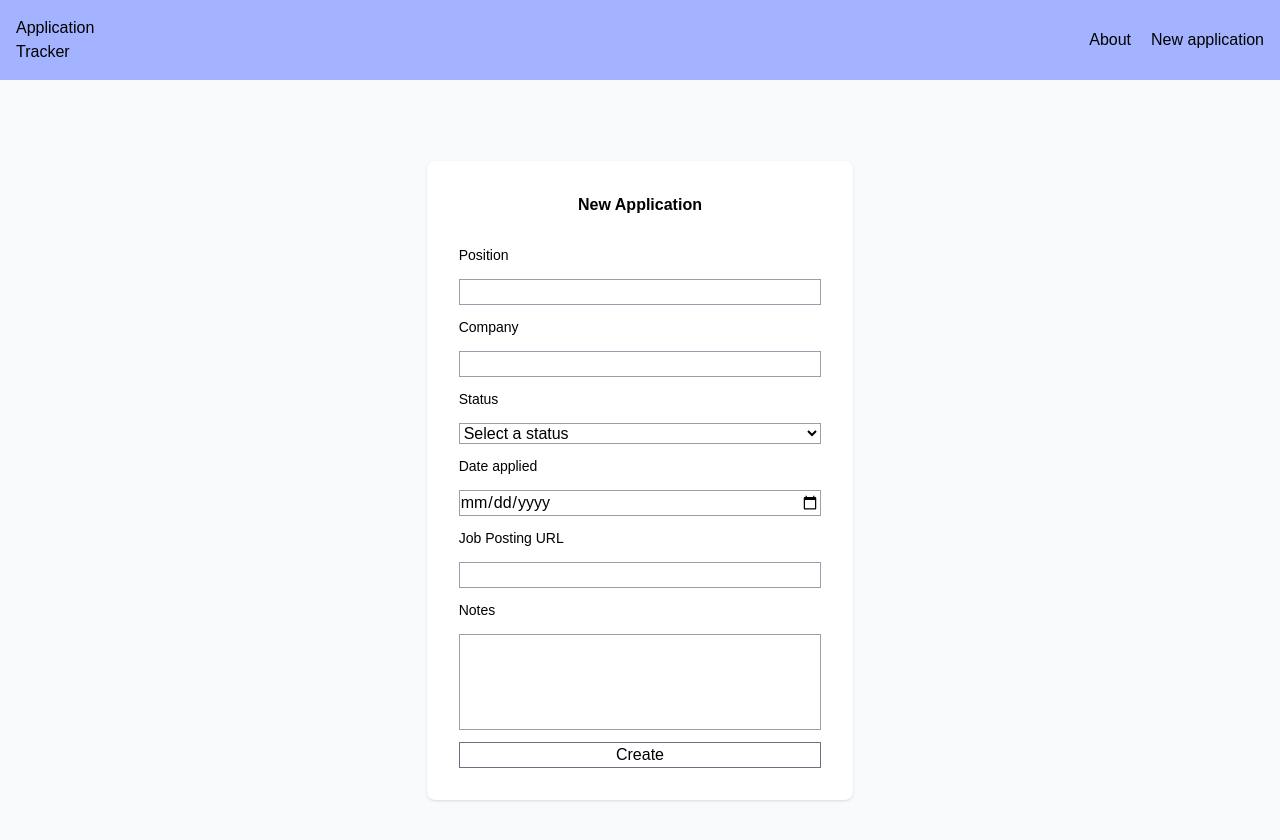
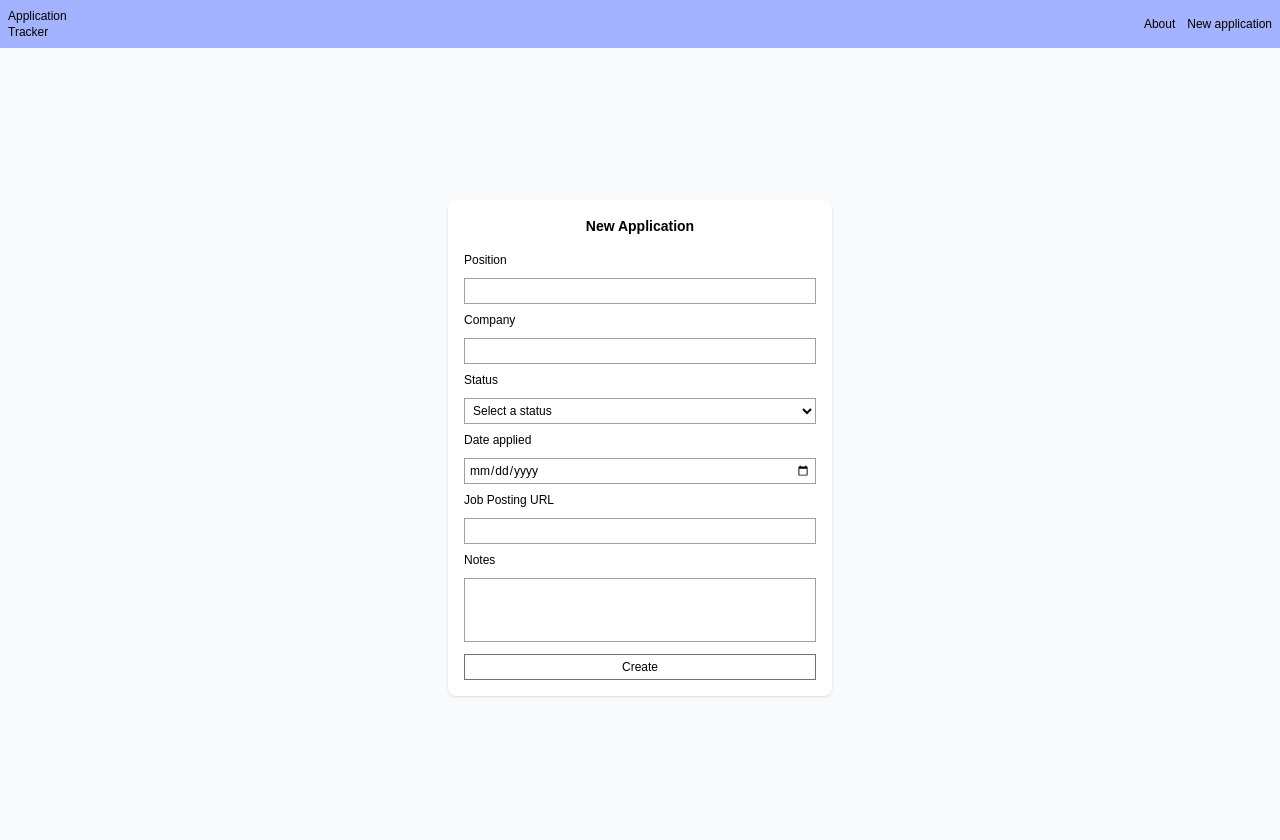
Before and after one commit to maijaelinalaine/application-tracker, a Next.js app: page /form in a window 1280 px wide. Shown: the top 840 px of the page. Built offline with nearby package versions, Linux system fonts and the light colour scheme.

Commit message:
improve ui

```diff
--- a/app/form/page.tsx
+++ b/app/form/page.tsx
@@ -18,7 +18,7 @@ export default function Form() {
   const handleSubmit = async (e: React.FormEvent<HTMLFormElement>) => {
     e.preventDefault();
 
-    console.log("Submitting form data:", formData); // Log what we're sending
+    console.log("Submitting form data:", formData);
 
     try {
       const res = await fetch("/api/applications", {
@@ -27,7 +27,7 @@ export default function Form() {
         body: JSON.stringify(formData),
       });
 
-      console.log("Response status:", res.status); // Log the status
+      console.log("Response status:", res.status);
 
       if (!res.ok) {
         const err = await res.json();
@@ -47,15 +47,15 @@ export default function Form() {
   };
 
   return (
-    <div className="min-h-screen flex items-center justify-center bg-gray-50">
+    <div className="min-h-screen flex items-center justify-center bg-gray-50 p-2">
       <form
         onSubmit={handleSubmit}
-        className="w-full max-w-lg md:w-1/3 bg-white p-8 rounded-lg shadow flex flex-col gap-3"
+        className="w-full max-w-sm bg-white p-4 rounded-lg shadow flex flex-col gap-2"
       >
-        <h1 className="text-l font-semibold text-center mb-4">
+        <h1 className="text-sm font-semibold text-center mb-2">
           New Application
         </h1>
-        <label htmlFor="position" className="text-sm mb-0.5 font-medium">
+        <label htmlFor="position" className="text-xs mb-0.5 font-medium">
           Position
         </label>
         <input
@@ -64,9 +64,9 @@ export default function Form() {
           id="position"
           value={formData.position}
           onChange={handleChange}
-          className="border border-gray-400"
+          className="border border-gray-400 text-xs p-1"
         />
-        <label htmlFor="company" className="text-sm mb-0.5 font-medium">
+        <label htmlFor="company" className="text-xs mb-0.5 font-medium">
           Company
         </label>
         <input
@@ -75,9 +75,9 @@ export default function Form() {
           id="company"
           value={formData.company}
           onChange={handleChange}
-          className="border border-gray-400"
+          className="border border-gray-400 text-xs p-1"
         />
-        <label htmlFor="status" className="text-sm mb-0.5 font-medium">
+        <label htmlFor="status" className="text-xs mb-0.5 font-medium">
           Status
         </label>
         <select
@@ -85,7 +85,7 @@ export default function Form() {
           id="status"
           value={formData.status}
           onChange={handleChange}
-          className="border border-gray-400"
+          className="border border-gray-400 text-xs p-1"
         >
           <option value="">Select a status</option>
           <option value="apply">Apply</option>
@@ -95,7 +95,7 @@ export default function Form() {
           <option value="offer">Offer</option>
           <option value="rejected">Rejected</option>
         </select>
-        <label htmlFor="appliedDate" className="text-sm mb-0.5 font-medium">
+        <label htmlFor="dateApplied" className="text-xs mb-0.5 font-medium">
           Date applied
         </label>
         <input
@@ -104,10 +104,10 @@ export default function Form() {
           id="dateApplied"
           value={formData.dateApplied}
           onChange={handleChange}
-          className="border border-gray-400"
+          className="border border-gray-400 text-xs p-1"
         />
 
-        <label htmlFor="url" className="text-sm mb-0.5 font-medium">
+        <label htmlFor="url" className="text-xs mb-0.5 font-medium">
           Job Posting URL
         </label>
         <input
@@ -116,9 +116,9 @@ export default function Form() {
           id="url"
           value={formData.url}
           onChange={handleChange}
-          className="border border-gray-400"
+          className="border border-gray-400 text-xs p-1"
         />
-        <label htmlFor="notes" className="text-sm mb-0.5 font-medium">
+        <label htmlFor="notes" className="text-xs mb-0.5 font-medium">
           Notes
         </label>
         <textarea
@@ -126,9 +126,12 @@ export default function Form() {
           id="notes"
           value={formData.notes}
           onChange={handleChange}
-          className="border border-gray-400 h-24 resize-none"
+          className="border border-gray-400 text-xs p-1 h-16 resize-none"
         />
-        <button type="submit" className="border border-gray-500">
+        <button
+          type="submit"
+          className="border border-gray-500 text-xs p-1 mt-1"
+        >
           Create
         </button>
       </form>
--- a/app/page.tsx
+++ b/app/page.tsx
@@ -39,54 +39,54 @@ export default function Home() {
   if (loading) {
     return (
       <div className="flex flex-col items-center justify-center min-h-screen">
-        <p>Loading...</p>
+        <p className="text-xs">Loading...</p>
       </div>
     );
   }
 
   return (
-    <div className="flex flex-col items-center min-h-screen p-8">
-      <main className="flex flex-col items-center w-full max-w-4xl">
-        <h1 className="text-5xl mb-8">Application Tracker</h1>
+    <div className="flex flex-col items-center min-h-screen p-2">
+      <main className="flex flex-col items-center w-full max-w-2xl">
+        <h1 className="text-xl font-bold mb-3">Application Tracker</h1>
 
         <Link
           href="/form"
-          className="mb-6 px-4 py-2 bg-blue-500 text-white rounded hover:bg-blue-600"
+          className="mb-3 px-2 py-1 bg-blue-500 text-white rounded hover:bg-blue-600 text-xs"
         >
           + New Application
         </Link>
 
         {applications.length === 0 ? (
-          <p className="text-gray-500">
+          <p className="text-xs text-gray-500">
             No applications yet. Create your first one!
           </p>
         ) : (
-          <div className="w-full space-y-4">
+          <div className="w-full space-y-2">
             {applications.map((app) => (
               <div
                 key={app.id}
-                className="border border-gray-300 rounded-lg p-4 hover:shadow-md transition-shadow"
+                className="border border-gray-300 rounded p-2 hover:shadow-md transition-shadow"
               >
-                <h2 className="text-xl font-semibold">{app.position}</h2>
-                <p className="text-gray-600">{app.company}</p>
-                <p className="text-sm text-gray-500 mt-2">
+                <h2 className="text-sm font-semibold">{app.position}</h2>
+                <p className="text-xs text-gray-600">{app.company}</p>
+                <p className="text-xs text-gray-500 mt-1">
                   Status:{" "}
                   <span className="font-medium">{app.status || "Not set"}</span>
                 </p>
                 {app.dateApplied && (
-                  <p className="text-sm text-gray-500">
+                  <p className="text-xs text-gray-500">
                     Applied: {new Date(app.dateApplied).toLocaleDateString()}
                   </p>
                 )}
                 {app.notes && (
-                  <p className="text-sm text-gray-700 mt-2">{app.notes}</p>
+                  <p className="text-xs text-gray-700 mt-1">{app.notes}</p>
                 )}
                 {app.url && (
                   <a
                     href={app.url}
                     target="_blank"
                     rel="noopener noreferrer"
-                    className="text-blue-500 text-sm hover:underline"
+                    className="text-blue-500 text-xs hover:underline"
                   >
                     View Job Posting
                   </a>
--- a/components/Navbar.tsx
+++ b/components/Navbar.tsx
@@ -2,15 +2,15 @@ import Link from "next/link";
 
 export default function Navbar() {
   return (
-    <header className="flex flex-row gap-5 h-20 items-center justify-between w-full p-4 bg-indigo-300">
-      <Link href="/" className="text-l">
+    <header className="flex flex-row gap-3 h-12 items-center justify-between w-full p-2 bg-indigo-300">
+      <Link href="/" className="text-xs font-medium">
         Application Tracker
       </Link>
-      <div className="flex flex-row items-center justify-end w-full gap-5">
-        <Link href="/about" className="text-l">
+      <div className="flex flex-row items-center justify-end w-full gap-3">
+        <Link href="/about" className="text-xs font-medium">
           About
         </Link>
-        <Link href="/form" className="text-l">
+        <Link href="/form" className="text-xs font-medium">
           New application
         </Link>
       </div>
```
Also changed, not shown: 1 other file (tests, documents, lock files or other folders).
